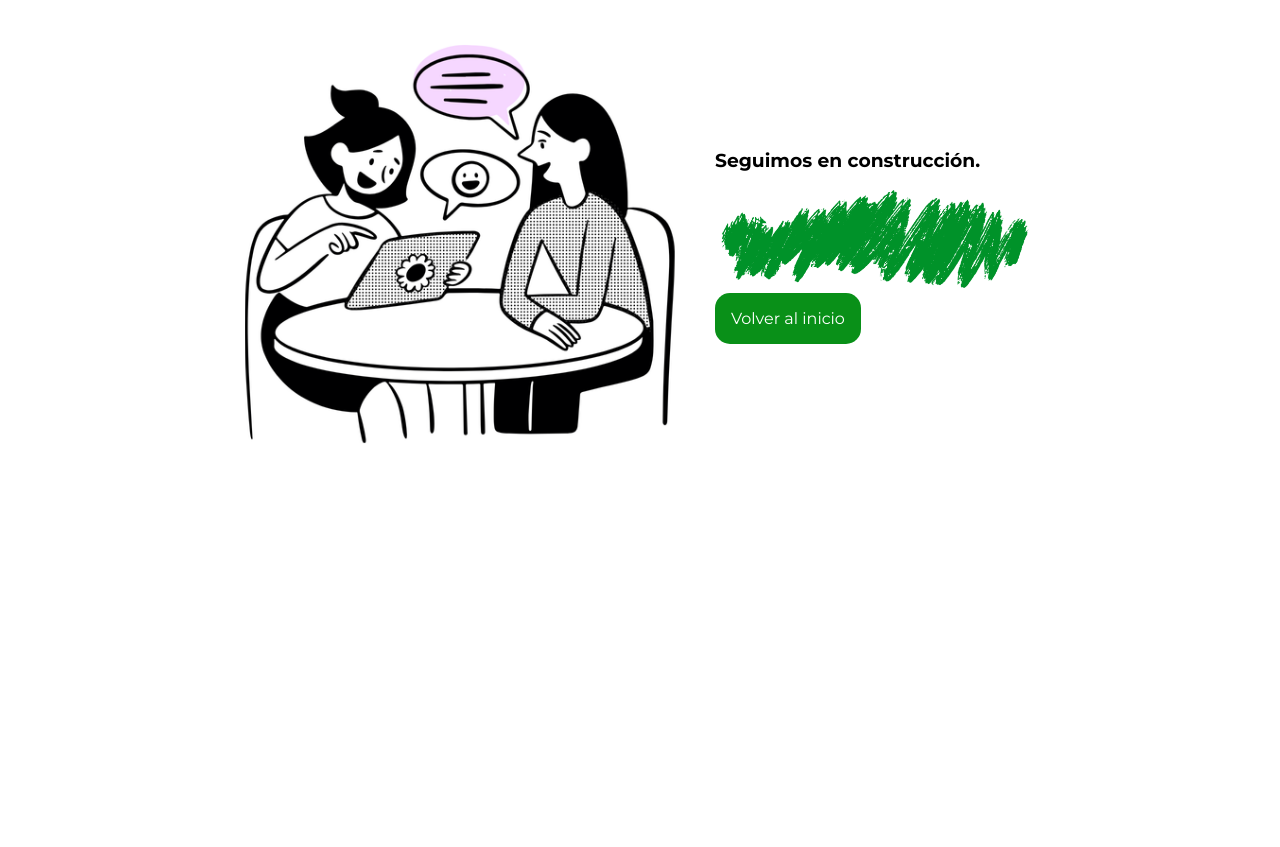
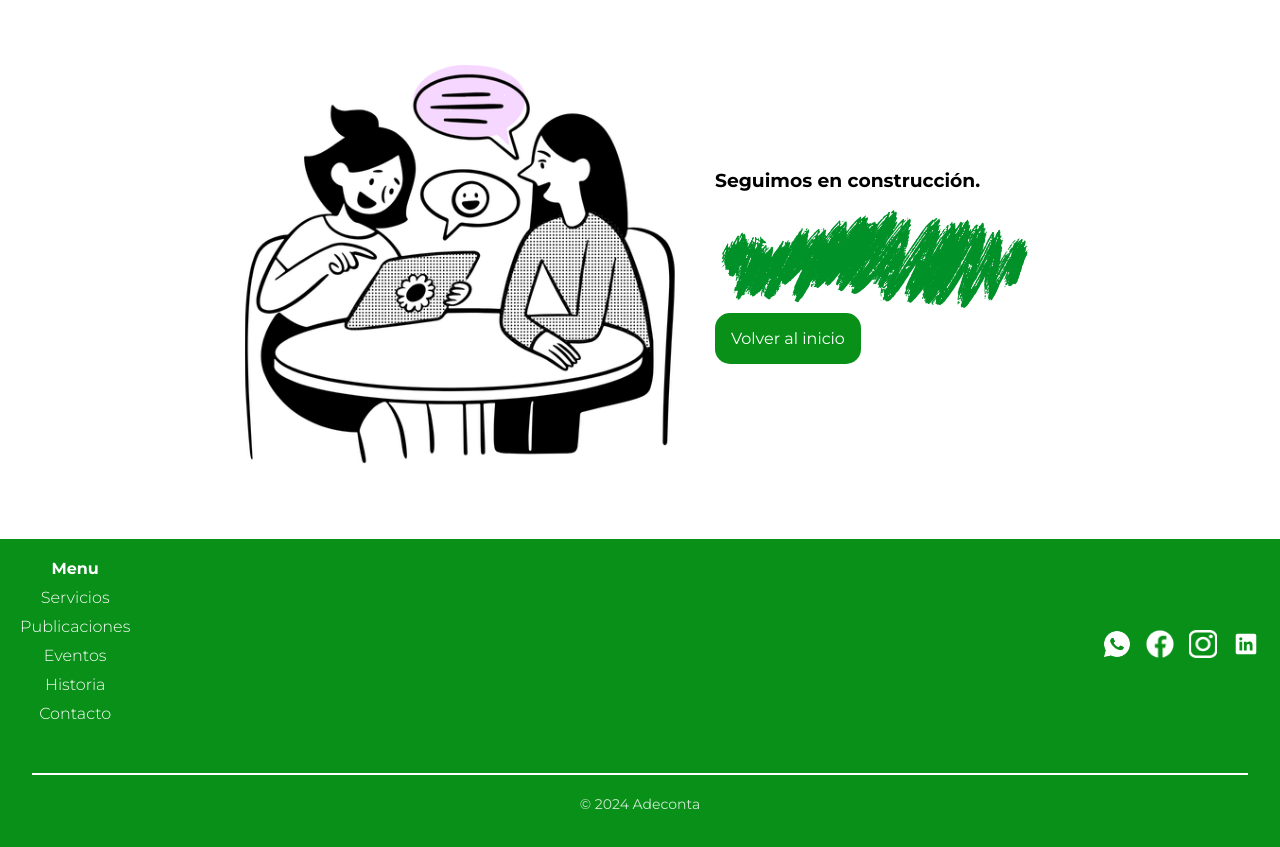
Before and after one commit to SamuBoc/ADECONTA_PAGE, a PHP site: page /html/servicios.html in a window 1280 px wide. Shown: the part 161-1008 px from the top of the page. Before the commit the page ends 604 px from the top, so only its background shows below. Run offline with PHP 8.4, Linux system fonts and the light colour scheme.

Commit message:
error: resolution solve

```diff
--- a/css/style-servicios.css
+++ b/css/style-servicios.css
@@ -1,9 +1,17 @@
-body {
+
+/* Ya que no usan las variables correctamente se tiene que poner la tipografia de la siguiente manera */
+
+*{
+    font-family: "Montserrat", sans-serif;
+}
+
+body{
     margin: 0;
     padding: 0;
     font-family: 'Montserrat', sans-serif;
     font-size: 16px;
-    overflow-x: hidden; /* Ocultar barra horizontal */
+    overflow-x: hidden; /* ocultar barra horizontal */;
+    width: 100%;
 }
 
 /* -----  HEADER SECTION ---- */
@@ -22,7 +30,8 @@ body, div, ul, nav, header, footer, a, li, label{
     container-name: header;
     /* position: sticky;
     top:0; */
-    box-shadow: 0 0.4px 0.2px rgba(0, 0, 0, 0.3);
+    box-shadow: 0 0.4px 0.2px rgba(0, 0, 0, 0.1000);
+    min-width: 100%;
 }
 .header a{
     display: flex;
@@ -62,7 +71,6 @@ body, div, ul, nav, header, footer, a, li, label{
 }
 
 .header__logo{
-    max-width: 100%;
     width: 200px;
     margin: 10px 20px;
     cursor: pointer;  /* Cambia el cursor a una mano al pasar sobre el logo */
@@ -70,7 +78,8 @@ body, div, ul, nav, header, footer, a, li, label{
 }
 
 .header__logo-container img{
-    height: 100px;
+    min-height: 100px;
+    width: 10rem;
 }
 
 .header__nav-item{
@@ -126,11 +135,12 @@ body, div, ul, nav, header, footer, a, li, label{
     align-items: center;
     justify-content: center;
     flex-wrap: wrap;
+    height: 800px;
 }
 
 /* CONTENEDORES DE IMAGENES */
 .main__wrapper-img{
-    min-width: 350px;
+    min-width: 100vw;
     min-height: 325px;
     background-image: url(/img/banner_coming_soon.png);
     margin: 0px 20px 0px 20px;
@@ -167,7 +177,7 @@ body, div, ul, nav, header, footer, a, li, label{
     cursor: pointer;
     text-decoration: none;
     font-size: 1rem;
-    margin-top: 20px;
+    margin-top: 40px;
 }
 
 /* ----- BLOCK CONSTRUCTION QUERIES ------ */
@@ -187,3 +197,111 @@ body, div, ul, nav, header, footer, a, li, label{
 
 
 /* Animación de desvanecimiento */
+
+
+/* Ya que no usan las variables correctamente se tiene que poner la tipografia de la siguiente manera */
+
+*{
+    font-family: "Montserrat", sans-serif;
+}
+
+
+/* --- FOOTER STYLES --- */
+
+/* Estilos generales para el footer */
+.main__wrapper-footer {
+    background-color: rgba(9, 144, 24, 1); /* Fondo verde */
+    padding-bottom: 20px; /* Más espacio para mayor claridad */
+    color: white;
+    min-width: 250px;
+    text-align: center; /* Centrar texto en pantallas pequeñas */
+}
+
+/* Contenedor principal que agrupa el menú y los iconos */
+.main__wrapper__footer-box {
+    display: flex;
+    flex-direction: column; /* Columnas en móviles */
+    justify-content: center;
+    align-items: center;
+    padding: 20px 0;
+    gap: 30px; /* Separación entre secciones */
+}
+
+/* Estilos para el menú */
+.main__wrapper__footer-menu ul {
+    list-style: none;
+    padding: 0;
+    margin: 0;
+}
+
+.main__wrapper__footer__ul-li {
+    margin-bottom: 10px;
+    font-weight: 300;
+    font-size: 16px;
+    color: white;
+    transition: opacity 0.3s ease;
+}
+
+.main__wrapper__footer__ul-li a {
+    text-decoration: none;
+    color: #FFFFFF;
+    transition: color 0.3s ease;
+}
+
+.main__wrapper__footer__ul-li:hover {
+    cursor: pointer;
+    opacity: 0.8;
+}
+
+.main__wrapper__footer__ul-li:first-child {
+    font-weight: 700; /* Destaca el primer ítem del menú */
+}
+
+/* Estilos para los iconos sociales */
+.main__wrapper__footer__social-ul {
+    list-style: none;
+    display: flex;
+    gap: 15px;
+    padding: 0;
+    margin: 0;
+}
+
+.main__wrapper__footer__social__ul-li img {
+    width: 28px; /* Tamaño un poco mayor para mejor visibilidad */
+    height: 28px;
+    transition: opacity 0.3s ease;
+}
+
+.main__wrapper__footer__social__ul-li img:hover {
+    cursor: pointer;
+    opacity: 0.8;
+}
+
+/* Divider (Separador) */
+.main__wrapper__footer-divider {
+    border: none;
+    border-bottom: 2px solid #FFFFFF; /* Grosor de 2px para un look más limpio */
+    width: 90%; /* Ajusta el ancho al 90% del contenedor */
+    margin: 20px auto; /* Centra el divisor horizontalmente */
+}
+
+/* Copyright */
+.main__wrapper__footer-copyright {
+    margin: 10px 0;
+    font-size: 14px;
+    color: rgba(255, 255, 255, 0.8); /* Texto un poco más suave */
+}
+
+/* --- MEDIA QUERIES --- */
+@media screen and (min-width: 768px) {
+    .main__wrapper__footer-box {
+        flex-direction: row; /* Coloca el menú y los iconos en fila en pantallas grandes */
+        justify-content: space-between;
+        align-items: center;
+        padding: 20px;
+    }
+
+    .main__wrapper__footer-divider {
+        width: 95%; /* Ajuste de ancho para pantallas grandes */
+    }
+}
--- a/html/servicios.html
+++ b/html/servicios.html
@@ -11,6 +11,8 @@
     <title>Adeconta</title>
 </head>
 <body>
+
+    <!-- HEADER SECTION -->
     <header class="header">
         <input type="checkbox" class="header__checkbox" id="open-menu">
 
@@ -18,13 +20,13 @@
 
         <div class="header__logo-container">
             <a href="/index.html">
-                <img src="/img/logo adeconta header.svg" alt="" class="header__logo">
+                <img src="/img/logo adeconta header.svg" alt="Logo de adeconta" class="header__logo">
             </a>
         </div>
 
         <nav class="header__nav">
             <ul class="header__nav-list">
-                <li class="header__nav-item"><a href="#">Servicios</a></li>
+                <li class="header__nav-item"><a href="project-root\pages\servicios.php">Servicios</a></li>
                 <li class="header__nav-item"><a href="#">Publicaciones</a></li>
                 <li class="header__nav-item"><a href="#">Eventos</a></li>
                 <li class="header__nav-item"><a href="#">Historia</a></li>
@@ -32,21 +34,79 @@
             </ul>
         </nav>
     </header>
+
+    <!-- HEADER SECTION -->
+
+
     <main class="main">
-        <div class="main__wrapper">
-                <div class="main__wrapper-img">
 
-                </div>
+        <section>
+            <div class="main__wrapper">
+                <div class="main__wrapper-img"></div>
                 <div class="main__wrapper-coming-soon">
                     <h3>Seguimos en construcción.</h3>
                     <div class="main__wrapper__coming-son__img">
                     </div>
                     <br>
                     <a href="/index.html" class="btn">Volver al inicio</a>
+                </div>
             </div>
 
+        </section>
 
-        </div>
+
+            <!-- CODE HTML FOOTER -->
+
+        <footer class="main__wrapper-footer">
+            <div class="main__wrapper__footer-box">
+                <div class="main__wrapper__footer-menu">
+                    <ul class="main__wrapper__footer-ul">
+                        <li class="main__wrapper__footer__ul-li"><a href="#">Menu</a></li>
+                        <li class="main__wrapper__footer__ul-li"><a href="#">Servicios</a></li>
+                        <li class="main__wrapper__footer__ul-li"><a href="#">Publicaciones</a></li>
+                        <li class="main__wrapper__footer__ul-li"><a href="#">Eventos</a></li>
+                        <li class="main__wrapper__footer__ul-li"><a href="#">Historia</a></li>
+                        <li class="main__wrapper__footer__ul-li"><a href="#">Contacto</a></li>
+                    </ul>
+                </div>
+                <div class="main__wrapper__footer-social">
+                    <ul class="main__wrapper__footer__social-ul">
+                        <li class="main__wrapper__footer__social__ul-li">
+                            <a href="https://dm.wa.link/pw38ky" target="_blank">
+                                <img src="../img/icon/icons8-whatsapp-50.png">
+                            </a>
+                        </li>
+                        <li class="main__wrapper__footer__social__ul-li">
+                            <a href="https://www.facebook.com/profile.php?id=100064757749081" target="_blank">
+                                <img src="../img/icon/facebook_icon.png">
+                            </a>
+                        </li>
+                        <li class="main__wrapper__footer__social__ul-li">
+                            <a href="https://www.instagram.com/adeconta_org/" target="_blank">
+                                <img src="../img/icon/instagram_icon.png">
+                            </a>
+                        </li>
+                        <li class="main__wrapper__footer__social__ul-li">
+                            <a href="https://www.linkedin.com/in/adeconta-asociaci%C3%B3n-de-contadores-publicos-del-valle-del-cauca-1018b4323/" target="_blank">
+                                <img src="../img/icon/icons8-linkedin.svg">
+                            </a>
+                        </li>
+
+                    </ul>
+                </div>
+            </div>
+            <div class="main__wrapper__footer-divider">
+
+            </div>
+            <div class="main__wrapper__footer-copyright">
+                <p>© 2024 Adeconta</p>
+            </div>
+
+        </footer>
+
+
     </main>
+
+
 </body>
 </html>
```
Also changed, not shown: css/style-index.css (+72 -40 lines), index.html (+60 -16 lines).
